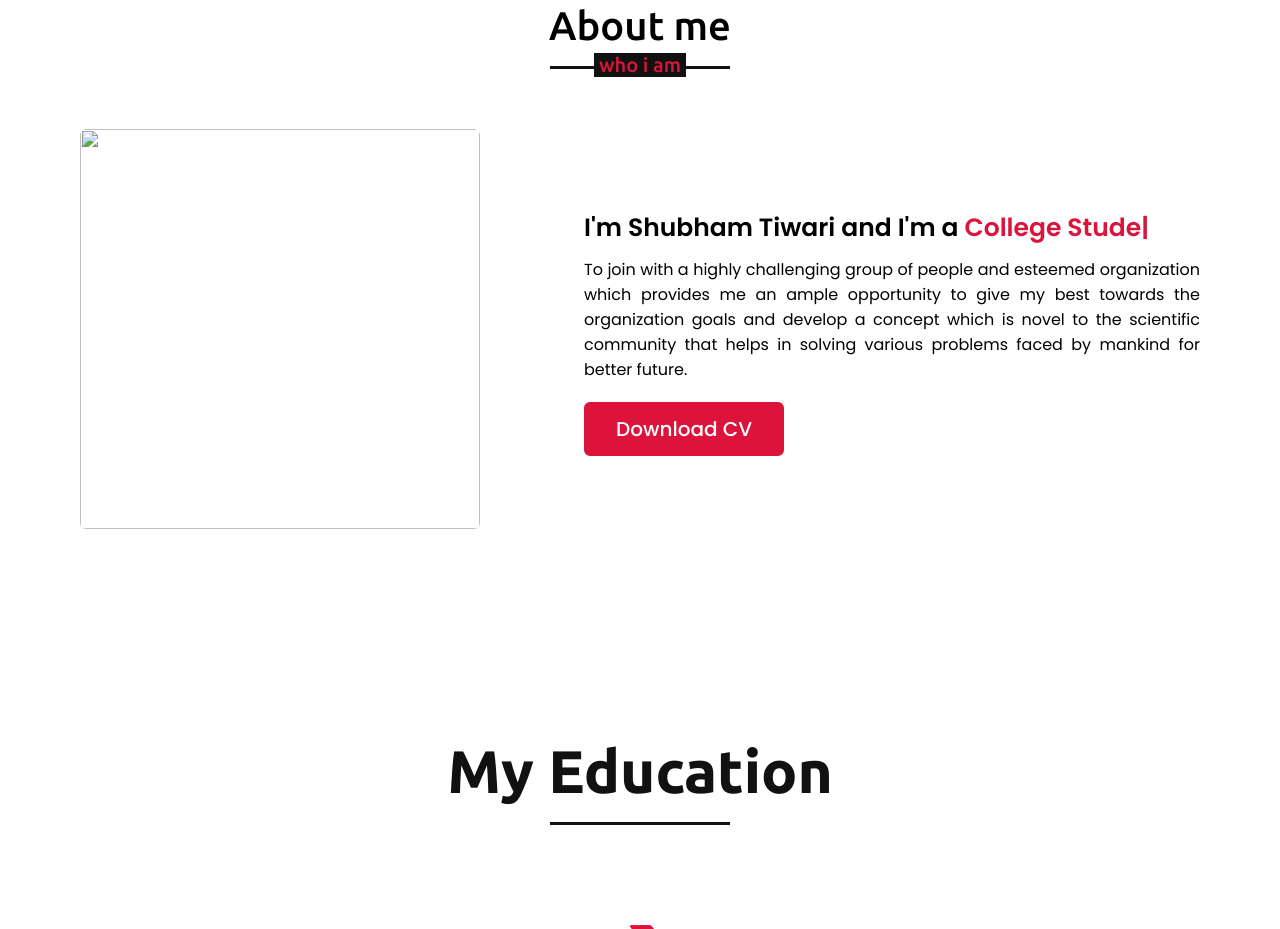
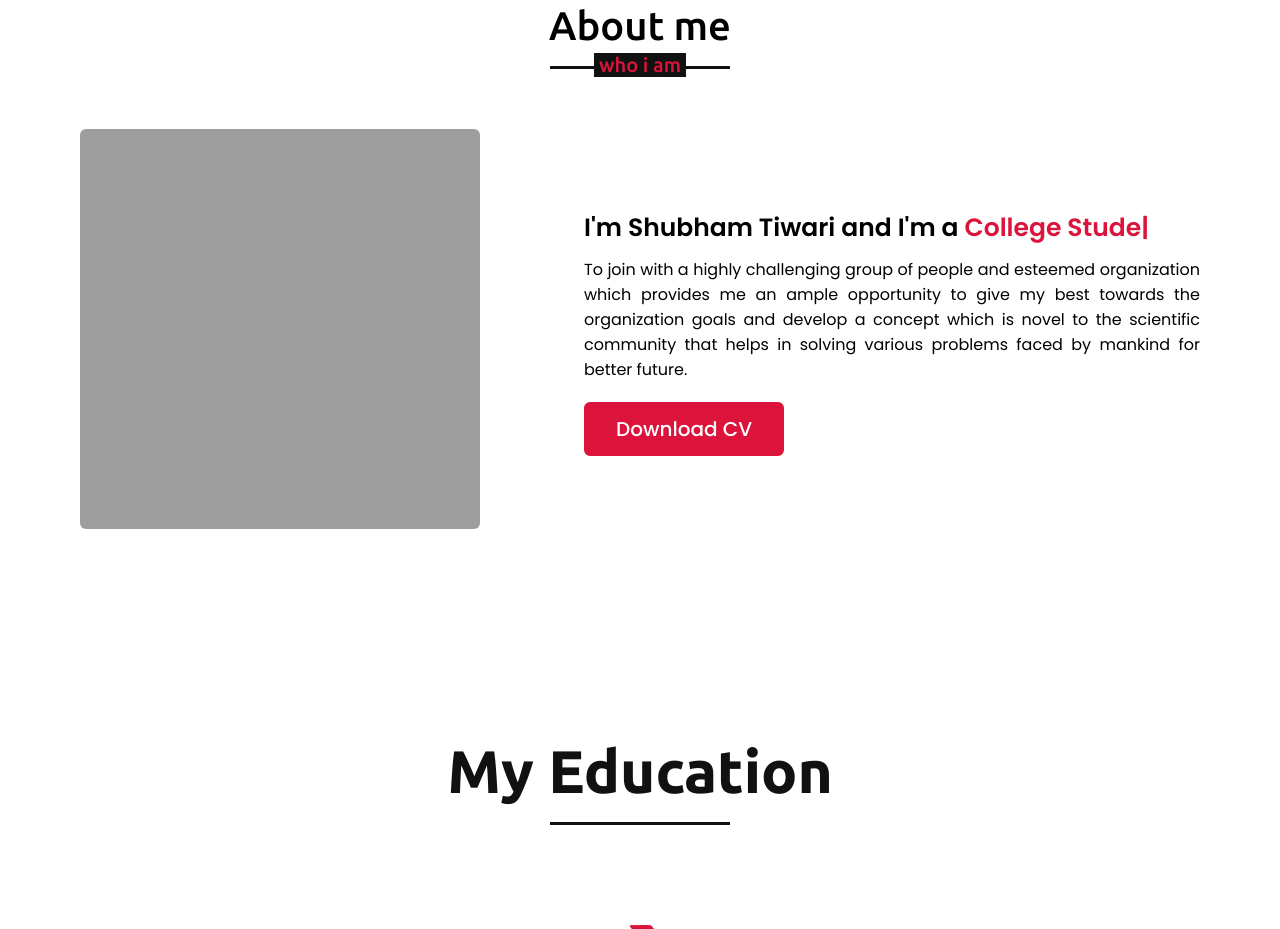
Before and after one commit to shubham-tiwari-5216/portfolio, a plain HTML site: page index.html in a window 1280 px wide. Shown: the part 897-1826 px from the top of the page. Drawn offline with nearby package versions, Linux system fonts and the light colour scheme; the site is published under a folder, as on GitHub Pages, so addresses that start at the root find nothing.

Commit message:
Update index.html

```diff
--- a/index.html
+++ b/index.html
@@ -52,7 +52,7 @@
             <h2 class="title">About me</h2>
             <div class="about-content">
                 <div class="column left">
-                    <img src="/profile-1.jpg" alt="">
+                    <img src="./profile-1.jpg" alt="">
                 </div>
                 <div class="column right">
                     <div class="text">I'm Shubham Tiwari and I'm a <span class="typing-2"></span></div>
```
